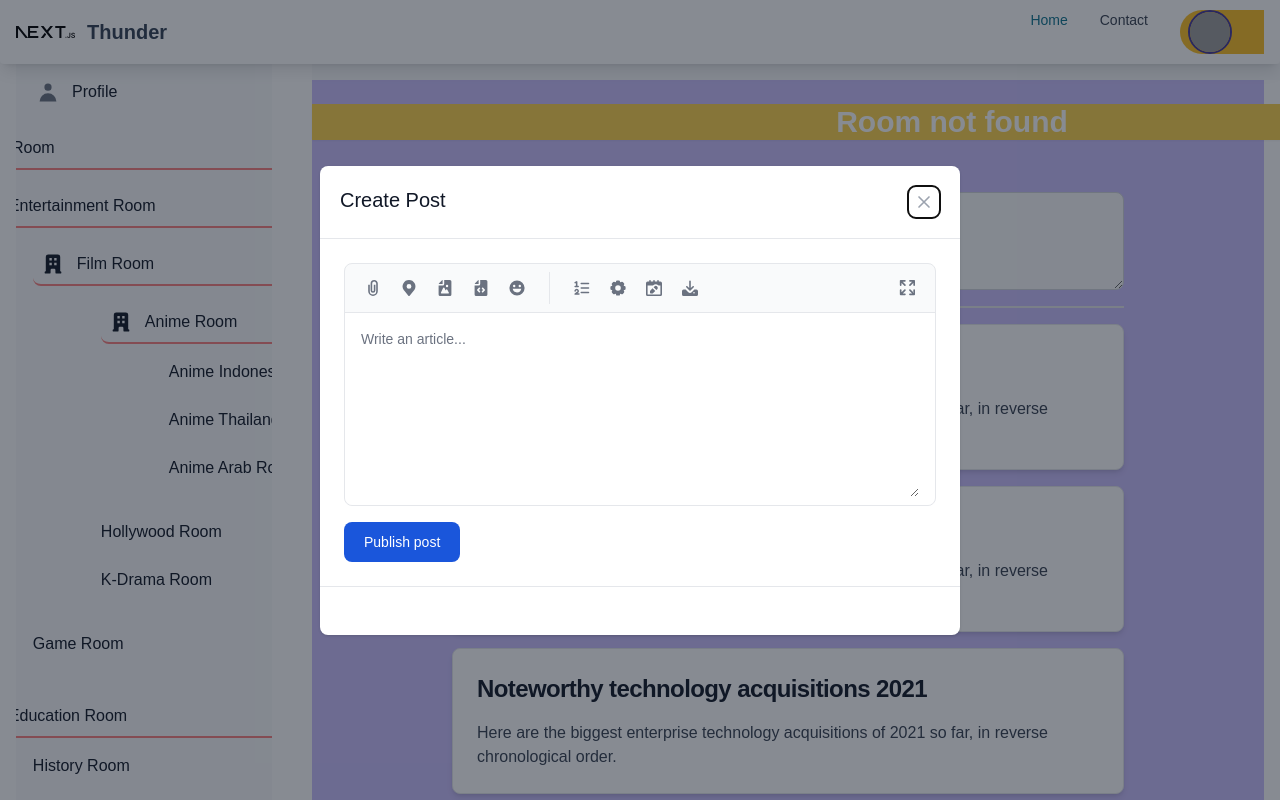
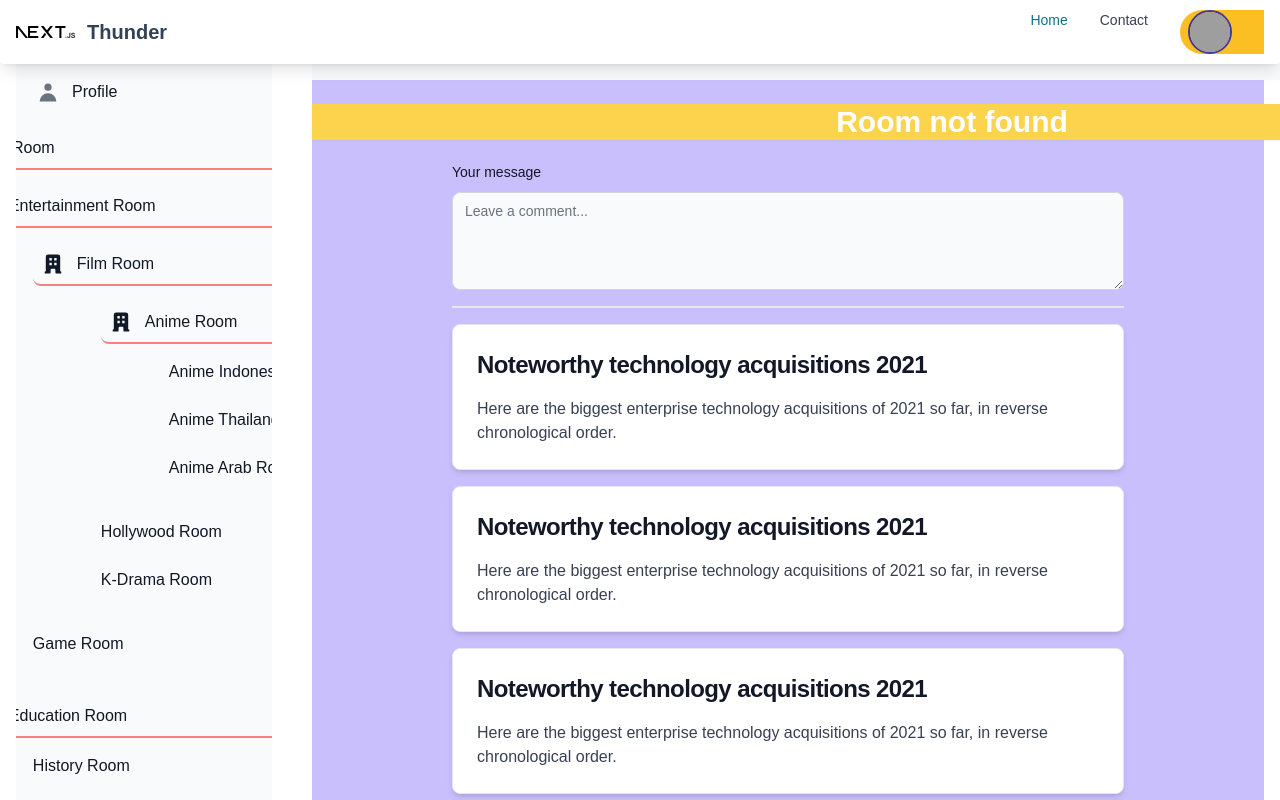
Before and after one commit to Muhammad-Yuda-Yudistira-00/project-c-02, a Next.js app: page /user/1 in a window 1280 px wide. Shown: the top 800 px of the page. Built offline with nearby package versions, Linux system fonts and the light colour scheme; grey boxes are pictures that could not be loaded.

Commit message:
Update MyModalbox.tsx
Test fix modal

```diff
--- a/app/components/MyModalbox.tsx
+++ b/app/components/MyModalbox.tsx
@@ -7,7 +7,7 @@ import { MyTextArea } from "./MyTextArea";
 
 
 export function MyModalbox() {
-  const [openModal, setOpenModal] = useState(true);
+  const [openModal, setOpenModal] = useState(false);
 
   return (
     <>
```
